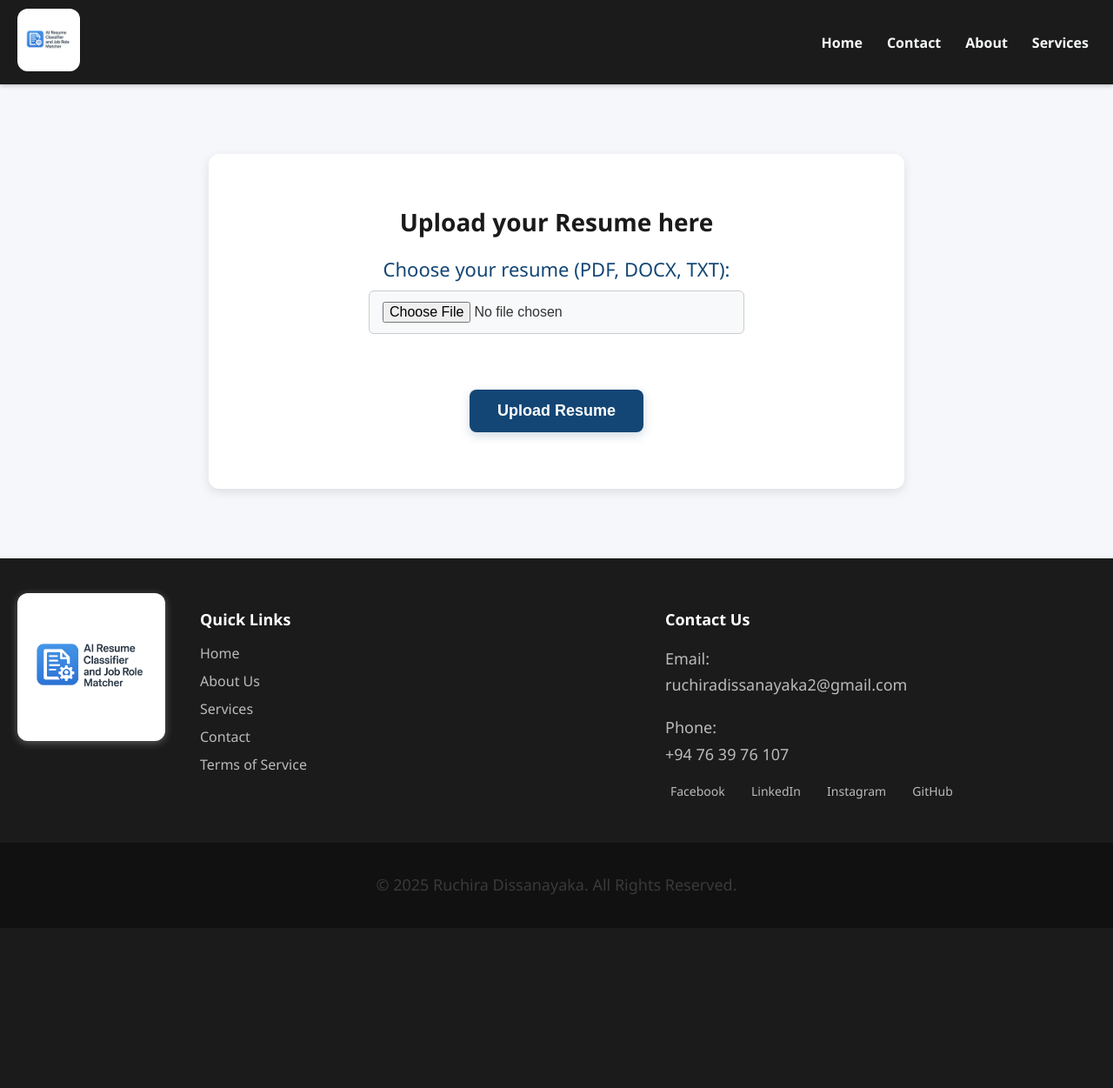
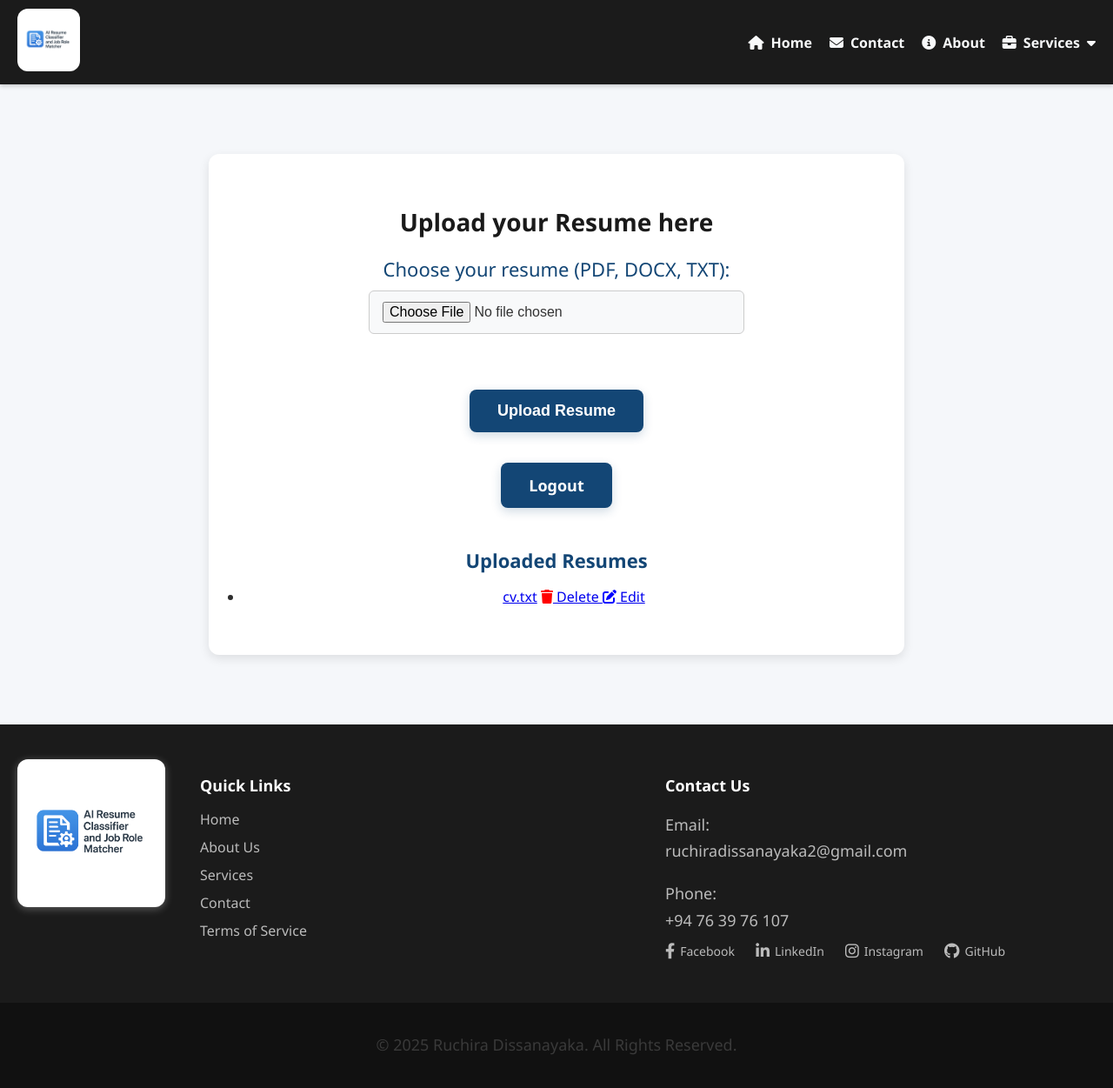
Before and after one commit to RuchiDissa/resume-classifier-ai, a Flask app: page /upload in a window 1280 px wide. Shown: the whole page at 87% size. Before the commit the page ends 1028 px from the top, so only its background shows below. Run offline with Flask 2, Linux system fonts and the light colour scheme.

Commit message:
Update upload.html

```diff
--- a/app/templates/upload.html
+++ b/app/templates/upload.html
@@ -2,14 +2,29 @@
 <html lang="en">
 <head>
     <meta charset="UTF-8">
-    <title>Login</title>
+    <title>Upload Resume</title>
     <link rel="stylesheet" href="{{ url_for('static', filename='style.css') }}">
+    <link rel="stylesheet" href="https://cdnjs.cloudflare.com/ajax/libs/font-awesome/6.4.0/css/all.min.css" />
 </head>
 <body>
 <header>
     {% include 'partials/navbar.html' %}
 </header>
+
 <main>
+
+  {% with messages = get_flashed_messages(with_categories=true) %}
+    {% if messages %}
+      <ul>
+        {% for category, message in messages %}
+          <li style="color: {% if category == 'success' %}green{% else %}red{% endif %}; font-weight: bold;">
+            {{ message }}
+          </li>
+        {% endfor %}
+      </ul>
+    {% endif %}
+  {% endwith %}
+
   <div class="auth-container">
       <h1>Upload your Resume here</h1>
 
@@ -18,8 +33,33 @@
         <input type="file" name="resume" accept=".pdf,.docx,.txt" class="input" required><br><br>
         <button type="submit" class="btn">Upload Resume</button>
       </form>
+
+      <a href="{{ url_for('auth.logout') }}" class="btn">Logout</a>
+
+      {% if uploaded_files %}
+  <div class="upload-list">
+    <h2>Uploaded Resumes</h2>
+    <ul>
+      {% for file in uploaded_files %}
+        <li>
+          <a href="{{ url_for('static', filename='uploads/' + file) }}" target="_blank">{{ file }}</a>
+
+          <a href="{{ url_for('routes.delete_resume', filename=file) }}" class="delete-link">
+            <i class="fa-solid fa-trash" style="color: red;"></i> Delete
+          </a>
+
+          <a href="{{ url_for('routes.edit_resume', filename=file) }}" class="edit-link">
+            <i class="fa-solid fa-pen-to-square" style="color: blue;"></i> Edit
+          </a>
+        </li>
+      {% endfor %}
+    </ul>
+  </div>
+{% endif %}
+
   </div>
 </main>
+
 {% include 'partials/footer.html' %}
 </body>
 </html>
```
Lines whose indentation alone changed are shown as unchanged.
